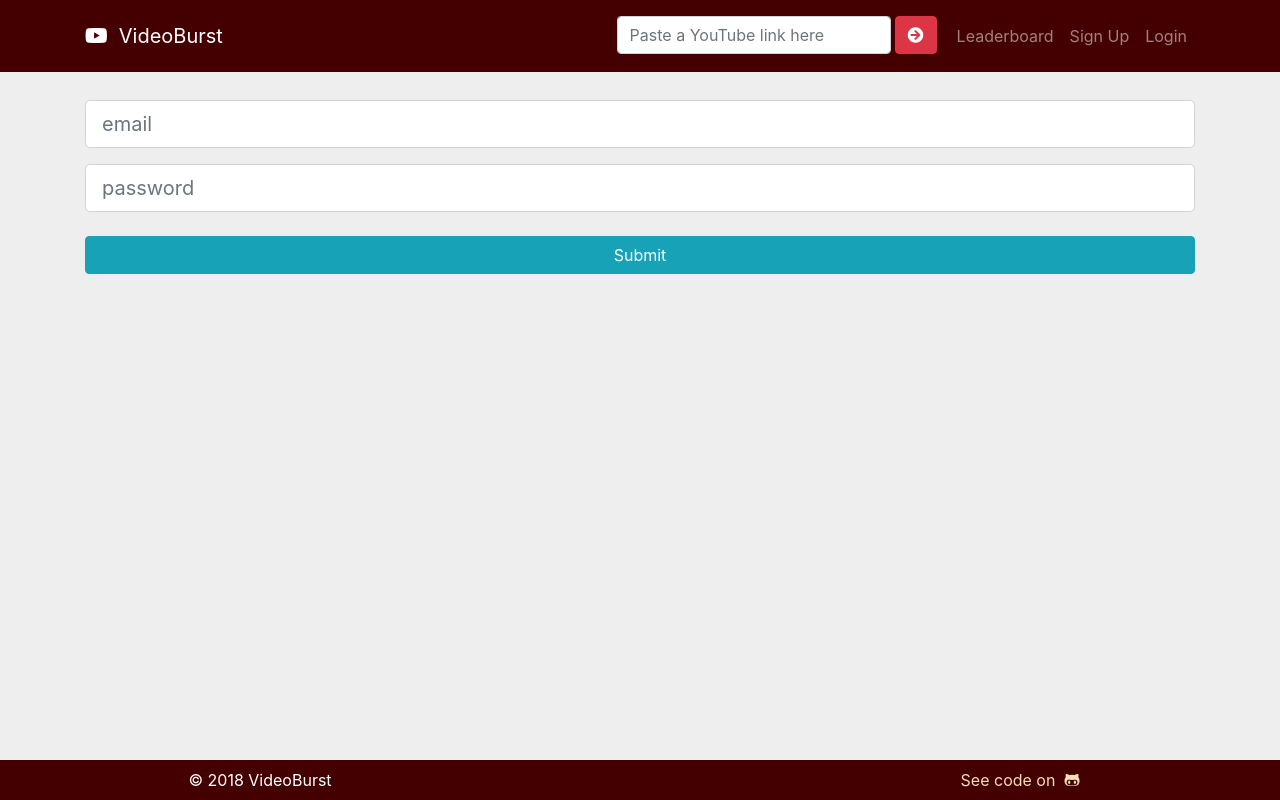
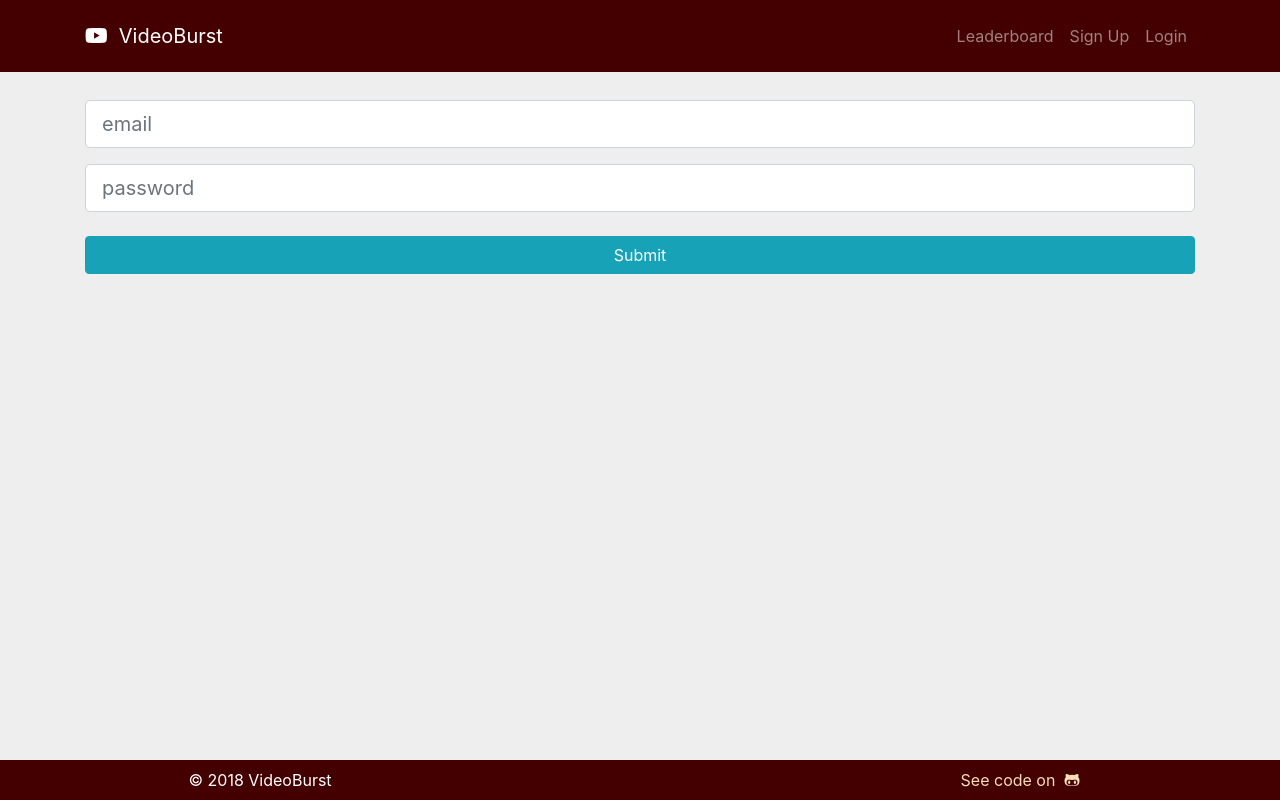
Before and after one commit to apgsn/VideoBurst, a React (Create React App) app in the folder client/: page /login in a window 1280 px wide. Built offline with nearby package versions, Linux system fonts and the light colour scheme.

Commit message:
Improve correct error visibility

```diff
--- a/client/src/actions/authActions.js
+++ b/client/src/actions/authActions.js
@@ -1,13 +1,18 @@
 import axios from "axios";
 import setAuthToken from "./setAuthToken";
-import { GET_ERRORS, SET_CURRENT_USER } from "./types";
+import { GET_ERRORS, CLEAR_ERRORS, SET_CURRENT_USER } from "./types";
 import jwt_decode from "jwt-decode";
 
 // Register User
 export const registerUser = (userData, history) => dispatch => {
   axios
     .post("/api/user/register", userData)
-    .then(res => history.push("/login"))
+    .then(res => {
+      history.push("/login");
+      dispatch({
+        type: CLEAR_ERRORS
+      });
+    })
     .catch(err =>
       dispatch({
         type: GET_ERRORS,
@@ -17,14 +22,12 @@ export const registerUser = (userData, history) => dispatch => {
 };
 
 // Login User
-export const loginUser = userData => dispatch => {
+export const loginUser = (userData, history) => dispatch => {
   axios
     .post("/api/user/login", userData)
     .then(res => {
       // Save to local storage
       const { token } = res.data;
-      console.log(token);
-
       // Set token to ls
       localStorage.setItem("jwtToken", token);
       // Set token to Auth header
@@ -33,6 +36,7 @@ export const loginUser = userData => dispatch => {
       const decoded = jwt_decode(token);
       // Set current user
       dispatch(setCurrentUser(decoded));
+      history.push("/");
     })
     .catch(err =>
       dispatch({
--- a/client/src/actions/videoActions.js
+++ b/client/src/actions/videoActions.js
@@ -1,16 +1,19 @@
 import axios from "axios";
-import { GET_ERRORS, ADD_VIDEO, LIST_VIDEOS } from "./types";
+import { GET_ERRORS, CLEAR_ERRORS, ADD_VIDEO, LIST_VIDEOS } from "./types";
 
 // Add video
 export const addVideo = videoUrl => dispatch => {
   axios
     .post("/api/video/add", videoUrl)
-    .then(res =>
+    .then(res => {
       dispatch({
         type: ADD_VIDEO,
         payload: res.data
-      })
-    )
+      });
+      dispatch({
+        type: CLEAR_ERRORS
+      });
+    })
     .catch(err =>
       dispatch({
         type: GET_ERRORS,
--- a/client/src/components/auth/Login.js
+++ b/client/src/components/auth/Login.js
@@ -24,7 +24,7 @@ class Login extends Component {
       email: this.state.email,
       password: this.state.password
     };
-    this.props.loginUser(newLogin);
+    this.props.loginUser(newLogin, this.props.history);
   };
   render() {
     return (
--- a/client/src/components/common/Input.js
+++ b/client/src/components/common/Input.js
@@ -9,7 +9,6 @@ export default function Input({
   onChange,
   disabled
 }) {
-  console.log(errors);
   let classes = "form-control form-control-lg " + (errors ? "is-invalid" : "");
   return (
     <div className="form-group">
--- a/client/src/components/common/Video.js
+++ b/client/src/components/common/Video.js
@@ -3,10 +3,9 @@ import "./Video.css";
 
 class Video extends Component {
   render() {
-    const { video, key } = this.props;
-    console.log(video);
+    const { video } = this.props;
     return (
-      <div className="video" key={key}>
+      <div className="video">
         <div className="video-panel">
           <div className="m-2 mx-4">
             <div className="panel-title">{video.title}</div>
--- a/client/src/components/feed/SearchBar.js
+++ b/client/src/components/feed/SearchBar.js
@@ -2,6 +2,8 @@ import React, { Component } from "react";
 import { connect } from "react-redux";
 import { addVideo } from "../../actions/videoActions";
 import "./SearchBar.css";
+
+import Input from "../common/Input";
 
 class SearchBar extends Component {
   constructor(props) {
@@ -26,18 +28,20 @@ class SearchBar extends Component {
     return (
       <div className="nav-link">
         <form className="form-inline" onSubmit={this.onSubmit}>
+          {this.props.auth.isAuthenticated && (
             <div className="inner-row">
-            <input
-              className="form-control"
+              <Input
+                name="youtube-search"
+                placeholder="Paste a YouTube link here"
                 type="search"
-              aria-label="Paste a YouTube link here"
                 onChange={this.onChange}
-              placeholder="Paste a YouTube link here"
+                errors={this.props.errors.video}
               />
               <button className="btn btn-danger mx-1" type="submit">
                 <i className="fas fa-arrow-circle-right" />
               </button>
             </div>
+          )}
         </form>
       </div>
     );
@@ -46,7 +50,8 @@ class SearchBar extends Component {
 
 const mapStateToProps = state => ({
   video: state.video,
-  errors: state.errors
+  errors: state.errors,
+  auth: state.auth
 });
 
 export default connect(
```
Also changed, not shown: 1 other file (tests, documents, lock files or other folders). Lines whose indentation alone changed are shown as unchanged.
